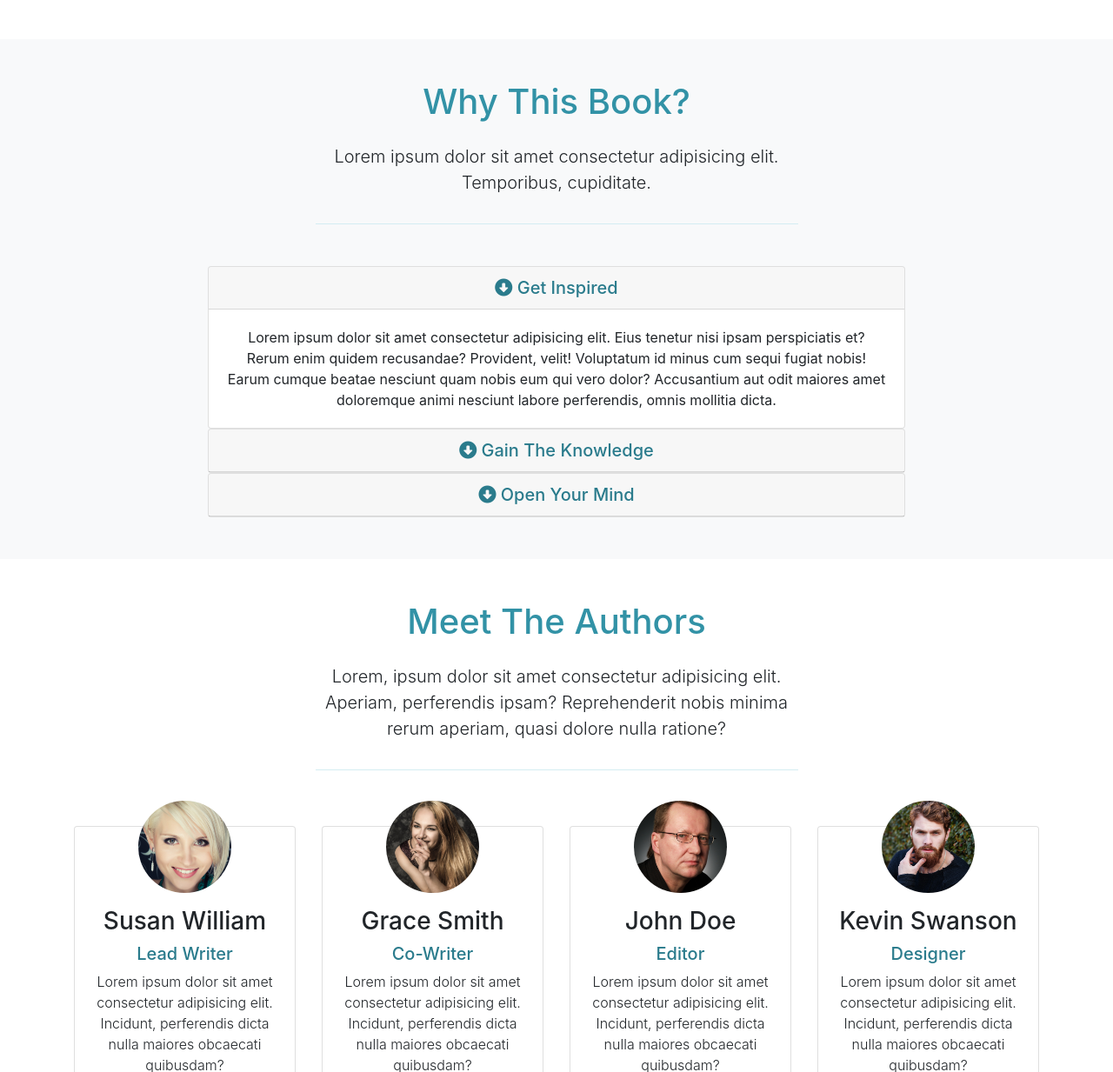
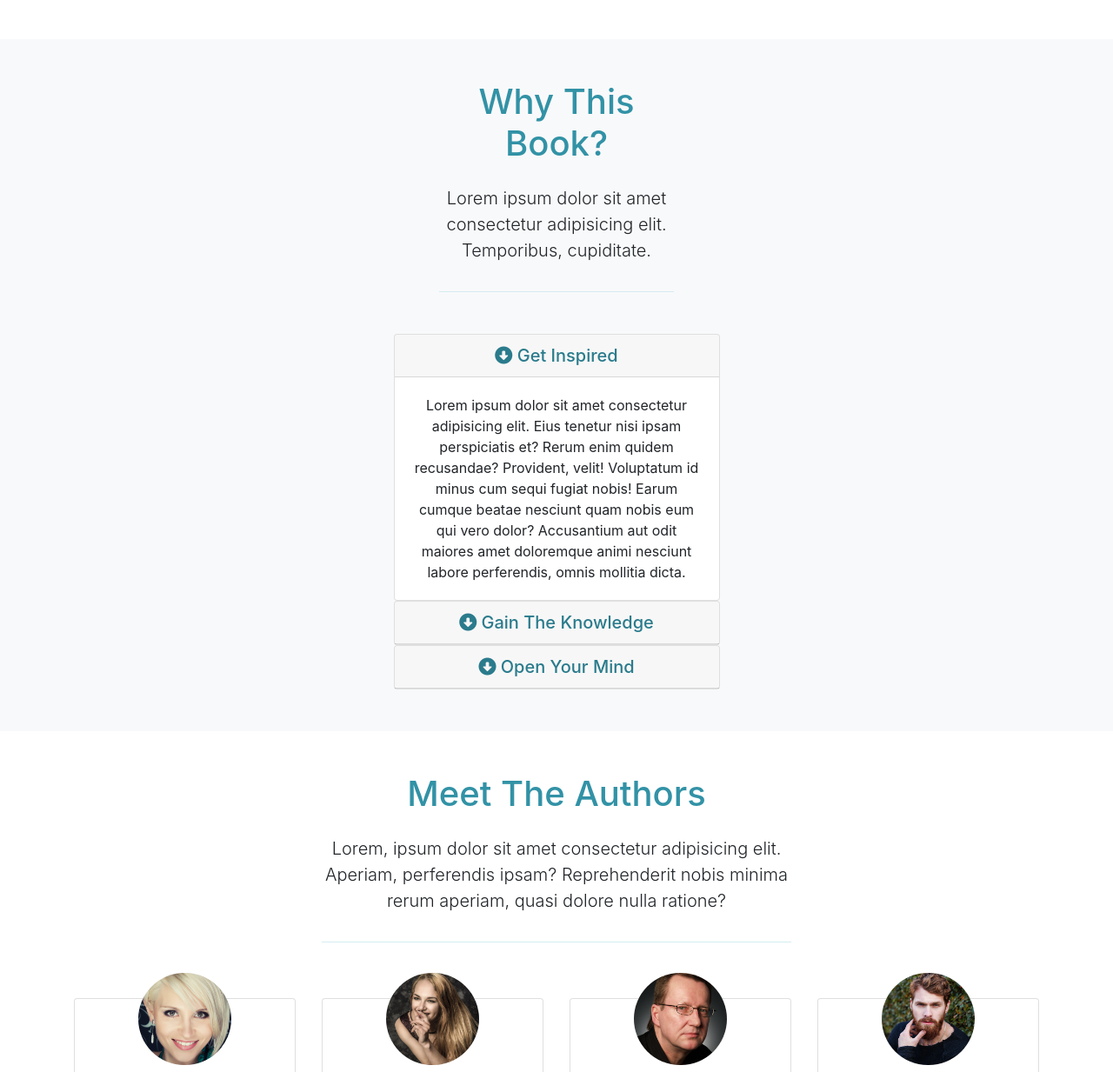
Before and after one commit to wei-yiting/mizuxe-book, a plain HTML site: page index.html in a window 1280 px wide. Shown: the part 1043-2276 px from the top of the page at 87% size. Drawn offline with nearby package versions, Linux system fonts and the light colour scheme.

Commit message:
some small adjustments with spacing

```diff
--- a/index.html
+++ b/index.html
@@ -121,7 +121,7 @@
    <section id="about" class="py-5 text-center bg-light">
        <div class="container">
            <div class="row">
-               <div class="col">
+               <div class="col col-md-6 mx-auto">
                    <div class="info-header mb-5 pb-3 mx-auto w-50 border-bottom border-success">
                        <h1 class="text-primary pb-3">
                            Why This Book?
@@ -184,8 +184,8 @@
    <section id="author" class="my-5 text-center">
        <div class="container">
            <div class="row">
-               <div class="col">
-                   <div class="info-header mb-5 pb-3 mx-auto w-50 border-bottom border-success">
+               <div class="col col-md-6 mx-auto">
+                   <div class="info-header mb-5 pb-3 mx-auto border-bottom border-success">
                        <h1 class="text-primary pb-3">Meet The Authors</h1>
                        <p class="lead">Lorem, ipsum dolor sit amet consectetur adipisicing elit. Aperiam, perferendis ipsam? Reprehenderit nobis minima rerum aperiam, quasi dolore nulla ratione?</p>
                    </div>
@@ -280,7 +280,7 @@
        </div>
    </section>
 
-   <!-- contant -->
+   <!-- contact -->
    <section id="contact" class="bg-light py-4">
        <div class="container">
            <div class="row mb-5">
@@ -307,7 +307,7 @@
                             </div>
                             <textarea class="form-control" placeholder="Message" rows="4"></textarea>
                         </div>
-                        <input type="submit" class="btn btn-primary btn-lg btn-block">
+                        <button type="submit" class="btn btn-primary btn-lg btn-block">Submit</button>
                     </form>
                </div>
                <div class="col-lg-3 align-self-center justify-content-center d-none d-lg-block">
```
